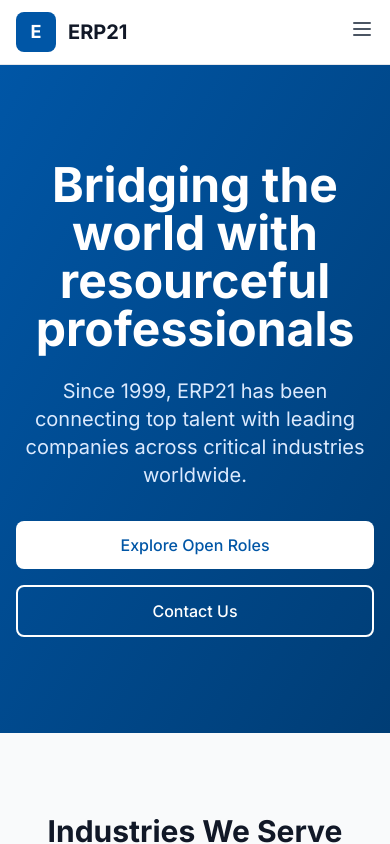
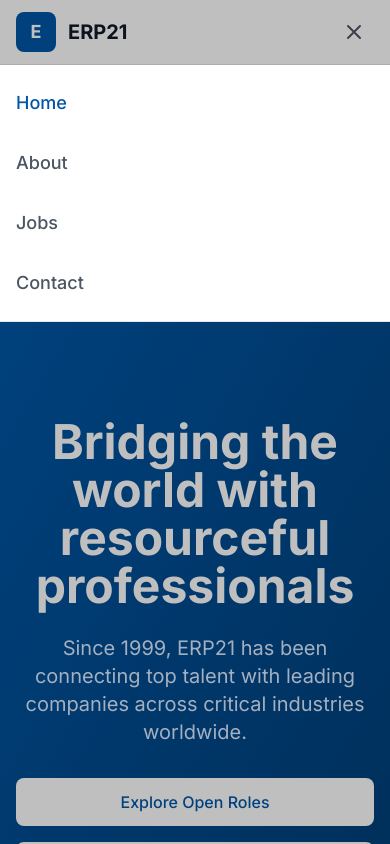
Before and after one commit to LtShibby/ERP21, a Next.js app: page / in a window 390 px wide. Both pictures are taken after a click on the button "Toggle mobile menu". Shown: the top 844 px of the page. Built offline with nearby package versions, Linux system fonts and the light colour scheme.

Commit message:
fixing mobile navbar icon

```diff
--- a/components/Layout.tsx
+++ b/components/Layout.tsx
@@ -1,6 +1,7 @@
 import Link from 'next/link';
 import Head from 'next/head';
 import { useRouter } from 'next/router';
+import { useState } from 'react';
 
 interface LayoutProps {
   children: React.ReactNode;
@@ -14,9 +15,18 @@ export default function Layout({
   description = "ERP21 is a trusted recruitment partner since 1999, specializing in Oil & Gas, Aerospace, Defence, Utility, Shipping, and Healthcare industries."
 }: LayoutProps) {
   const router = useRouter();
+  const [isMobileMenuOpen, setIsMobileMenuOpen] = useState(false);
 
   const isActive = (path: string) => {
     return router.pathname === path;
+  };
+
+  const toggleMobileMenu = () => {
+    setIsMobileMenuOpen(!isMobileMenuOpen);
+  };
+
+  const closeMobileMenu = () => {
+    setIsMobileMenuOpen(false);
   };
 
   return (
@@ -87,15 +97,89 @@ export default function Layout({
 
               {/* Mobile Menu Button */}
               <div className="md:hidden">
-                <button className="text-gray-600 hover:text-gray-900">
-                  <svg className="h-6 w-6" fill="none" viewBox="0 0 24 24" stroke="currentColor">
-                    <path strokeLinecap="round" strokeLinejoin="round" strokeWidth={2} d="M4 6h16M4 12h16M4 18h16" />
-                  </svg>
+                <button
+                  onClick={toggleMobileMenu}
+                  className="text-gray-600 hover:text-gray-900 p-2"
+                  aria-label="Toggle mobile menu"
+                  aria-expanded={isMobileMenuOpen}
+                >
+                  {isMobileMenuOpen ? (
+                    <svg className="h-6 w-6" fill="none" viewBox="0 0 24 24" stroke="currentColor">
+                      <path strokeLinecap="round" strokeLinejoin="round" strokeWidth={2} d="M6 18L18 6M6 6l12 12" />
+                    </svg>
+                  ) : (
+                    <svg className="h-6 w-6" fill="none" viewBox="0 0 24 24" stroke="currentColor">
+                      <path strokeLinecap="round" strokeLinejoin="round" strokeWidth={2} d="M4 6h16M4 12h16M4 18h16" />
+                    </svg>
+                  )}
                 </button>
               </div>
             </div>
           </div>
         </nav>
+
+        {/* Mobile Menu */}
+        {isMobileMenuOpen && (
+          <>
+            {/* Mobile Menu Overlay */}
+            <div
+              className="fixed inset-0 bg-black bg-opacity-25 z-40 md:hidden"
+              onClick={closeMobileMenu}
+            ></div>
+
+            {/* Mobile Menu Content */}
+            <div className="md:hidden bg-white border-b border-gray-200 relative z-50">
+              <div className="page-container py-4">
+                <div className="flex flex-col space-y-4">
+                  <Link
+                    href="/"
+                    onClick={closeMobileMenu}
+                    className={`text-lg font-medium transition-colors py-2 ${
+                      isActive('/')
+                        ? 'text-erp-blue'
+                        : 'text-gray-600 hover:text-erp-blue'
+                    }`}
+                  >
+                    Home
+                  </Link>
+                  <Link
+                    href="/about"
+                    onClick={closeMobileMenu}
+                    className={`text-lg font-medium transition-colors py-2 ${
+                      isActive('/about')
+                        ? 'text-erp-blue'
+                        : 'text-gray-600 hover:text-erp-blue'
+                    }`}
+                  >
+                    About
+                  </Link>
+                  <Link
+                    href="/jobs"
+                    onClick={closeMobileMenu}
+                    className={`text-lg font-medium transition-colors py-2 ${
+                      isActive('/jobs')
+                        ? 'text-erp-blue'
+                        : 'text-gray-600 hover:text-erp-blue'
+                    }`}
+                  >
+                    Jobs
+                  </Link>
+                  <Link
+                    href="/contact"
+                    onClick={closeMobileMenu}
+                    className={`text-lg font-medium transition-colors py-2 ${
+                      isActive('/contact')
+                        ? 'text-erp-blue'
+                        : 'text-gray-600 hover:text-erp-blue'
+                    }`}
+                  >
+                    Contact
+                  </Link>
+                </div>
+              </div>
+            </div>
+          </>
+        )}
 
         {/* Main Content */}
         <main className="flex-1">
```
